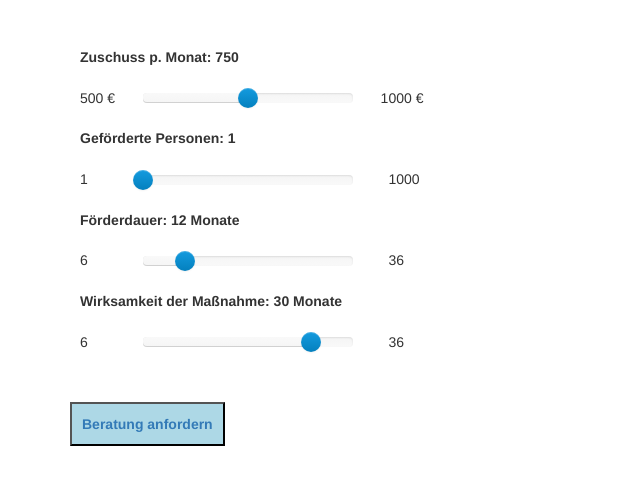
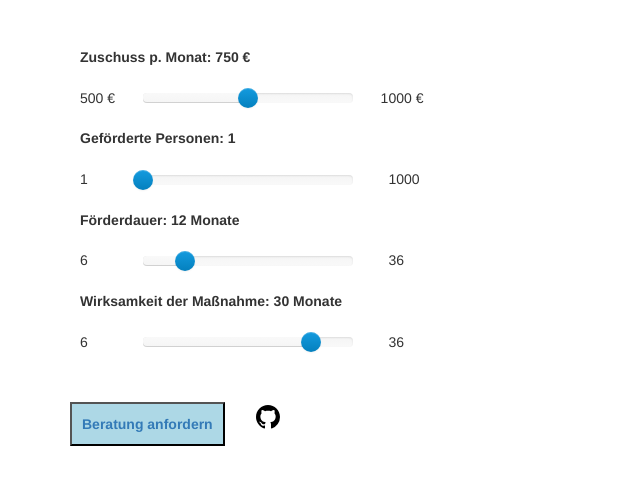
Before and after one commit to rissom/ChanSON.github.io, a plain HTML site: page index.html in a window 1280 px wide. Shown: the part 281-763 px from the top of the page, 0-640 px from the left. Drawn offline with Linux system fonts and the light colour scheme.

Commit message:
added Logo

```diff
--- a/index.html
+++ b/index.html
@@ -128,7 +128,7 @@
 <table>
     <tr>
         <td colspan="3">
-            <b>Zuschuss p. Monat: <span id="Zuschuss">&nbsp; €</b>
+            <b>Zuschuss p. Monat: <span id="Zuschuss"></span>&nbsp;€</b>
         </td>
     </tr>
     <tr>
@@ -255,6 +255,10 @@
 <button style = "background-color: lightblue; padding:10px">
     <b>Beratung anfordern</b>
 </button>
+&nbsp;&nbsp;&nbsp;&nbsp;&nbsp;&nbsp;
+<a href="https://github.com/rissom/ChanSON.github.io">
+<svg height="24" class="octicon octicon-mark-github" viewBox="0 0 16 16" version="1.1" width="24" aria-hidden="true"><path fill-rule="evenodd" d="M8 0C3.58 0 0 3.58 0 8c0 3.54 2.29 6.53 5.47 7.59.4.07.55-.17.55-.38 0-.19-.01-.82-.01-1.49-2.01.37-2.53-.49-2.69-.94-.09-.23-.48-.94-.82-1.13-.28-.15-.68-.52-.01-.53.63-.01 1.08.58 1.23.82.72 1.21 1.87.87 2.33.66.07-.52.28-.87.51-1.07-1.78-.2-3.64-.89-3.64-3.95 0-.87.31-1.59.82-2.15-.08-.2-.36-1.02.08-2.12 0 0 .67-.21 2.2.82.64-.18 1.32-.27 2-.27.68 0 1.36.09 2 .27 1.53-1.04 2.2-.82 2.2-.82.44 1.1.16 1.92.08 2.12.51.56.82 1.27.82 2.15 0 3.07-1.87 3.75-3.65 3.95.29.25.54.73.54 1.48 0 1.07-.01 1.93-.01 2.2 0 .21.15.46.55.38A8.013 8.013 0 0016 8c0-4.42-3.58-8-8-8z"></path></svg>
+</a>
 </div>
 <script type="text/javascript" src="js/sroi.js"></script>
 <br/><br/>
```
